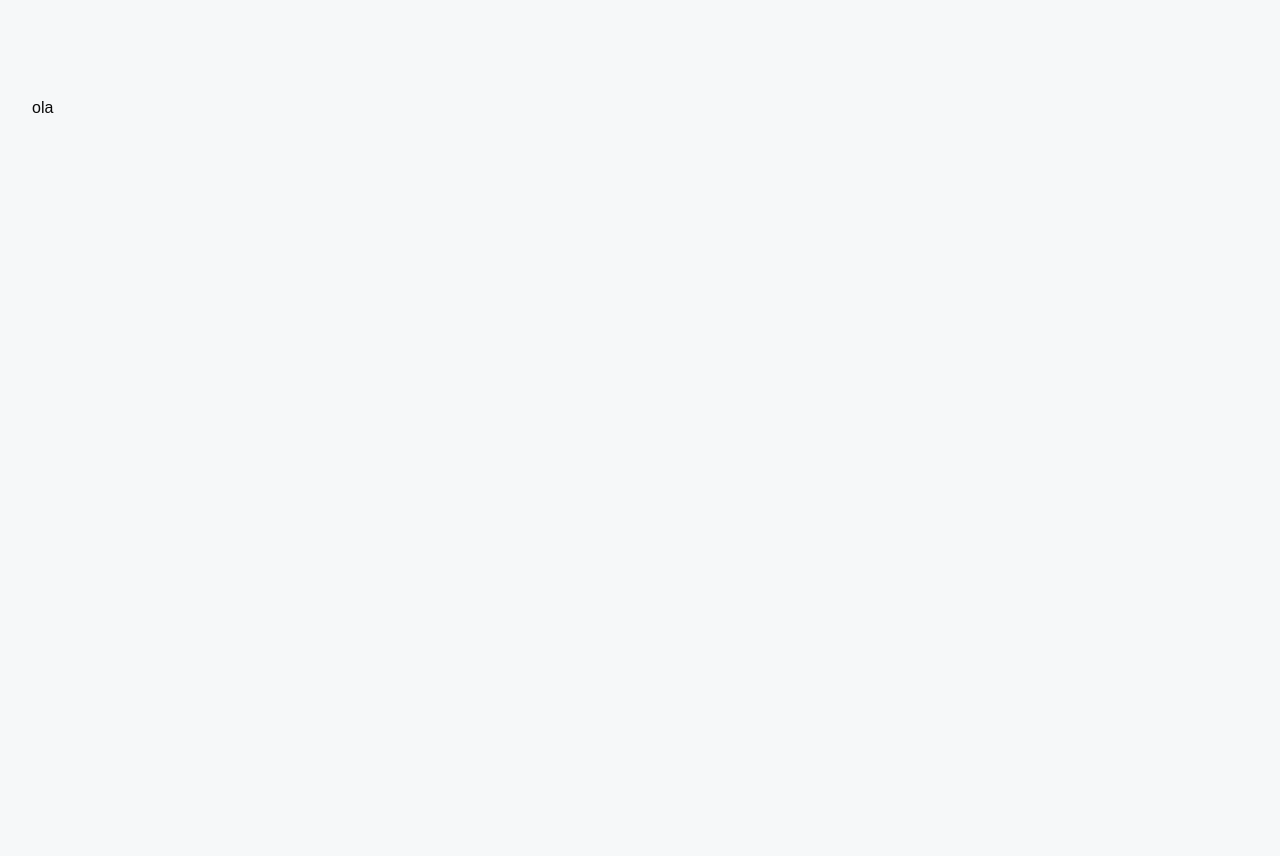
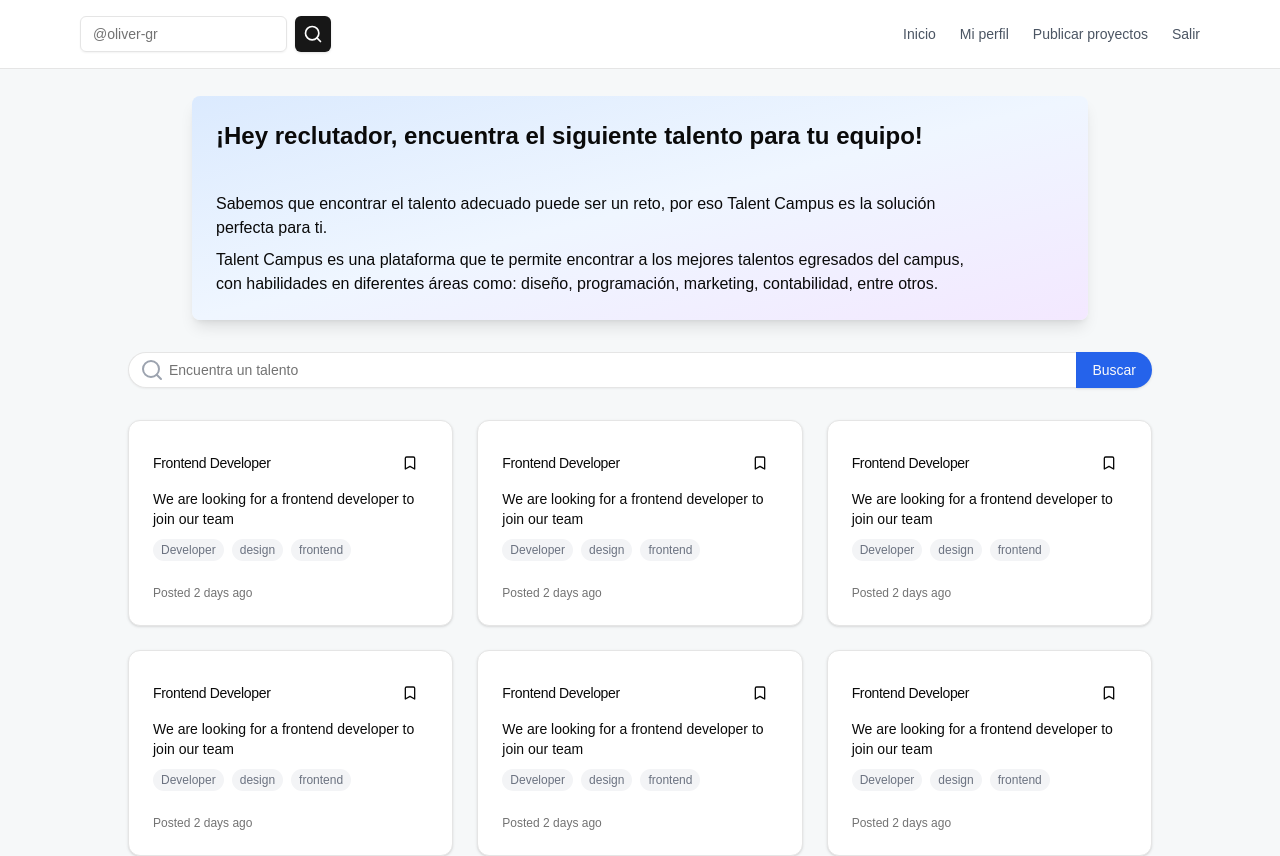
Before and after one commit to HectorvallesG/talent-campus, a Next.js app: page / in a window 1280 px wide. Shown: the top 856 px of the page. Before the commit the page ends 800 px from the top, so only its background shows below. Built offline with nearby package versions, Linux system fonts and the light colour scheme.

Commit message:
add: home page

```diff
--- /dev/null
+++ b/src/app/(home)/page.tsx
@@ -0,0 +1,215 @@
+import { Button } from "@/components/ui/button"
+import { Card, CardContent, CardFooter, CardHeader, CardTitle } from "@/components/ui/card"
+import { Input } from "@/components/ui/input"
+import { Bookmark, Search } from "lucide-react"
+
+export default function Home() {
+  return (
+      <main>
+        <section className="p-6 bg-gradient-to-br from-blue-100 via-blue-50 to-purple-100 rounded-lg max-w-4xl mx-auto shadow-lg">
+          <h1 className="font-semibold text-2xl">
+            ¡Hey reclutador, encuentra el siguiente talento para tu equipo!
+          </h1>
+          <div className="mt-10 max-w-[90%] flex flex-col gap-2 ">
+
+            <p>
+              Sabemos que encontrar el talento adecuado puede ser un reto, por eso Talent Campus es la solución perfecta para ti.
+            </p>
+
+            <p>
+              Talent Campus es una plataforma que te permite encontrar a los mejores talentos egresados del campus, con habilidades en diferentes áreas como: diseño, programación, marketing, contabilidad, entre otros.
+            </p>
+          </div>
+        </section>
+
+       <div className="max-w-5xl mx-auto">
+          <section className="flex items-center my-8 ">
+            <div className="relative flex-grow">
+              <Search className="absolute left-3 top-1/2 transform -translate-y-1/2 text-gray-400" />
+              <Input
+                type="text"
+                placeholder="Encuentra un talento"
+                className="pl-10 pr-4 py-2 w-full rounded-l-full rounded-r-none border-r-0 outline-none bg-white"
+              />
+            </div>
+            <Button className="rounded-l-none rounded-r-full bg-blue-600 hover:bg-blue-700">
+              Buscar
+            </Button>
+          </section>
+
+          <section className="grid grid-cols-[repeat(auto-fit,minmax(250px,1fr))] gap-6 ">
+            <JobCard
+              title="Frontend Developer"
+              experience="Developer, design, frontend"
+              description="We are looking for a frontend developer to join our team"
+              timePosted="2 days ago"
+            />
+            <JobCard
+              title="Frontend Developer"
+              experience="Developer, design, frontend"
+              description="We are looking for a frontend developer to join our team"
+              timePosted="2 days ago"
+            />
+            <JobCard
+              title="Frontend Developer"
+              experience="Developer, design, frontend"
+              description="We are looking for a frontend developer to join our team"
+              timePosted="2 days ago"
+            />
+            <JobCard
+              title="Frontend Developer"
+              experience="Developer, design, frontend"
+              description="We are looking for a frontend developer to join our team"
+              timePosted="2 days ago"
+            />
+            <JobCard
+              title="Frontend Developer"
+              experience="Developer, design, frontend"
+              description="We are looking for a frontend developer to join our team"
+              timePosted="2 days ago"
+            />
+            <JobCard
+              title="Frontend Developer"
+              experience="Developer, design, frontend"
+              description="We are looking for a frontend developer to join our team"
+              timePosted="2 days ago"
+            />
+            <JobCard
+              title="Frontend Developer"
+              experience="Developer, design, frontend"
+              description="We are looking for a frontend developer to join our team"
+              timePosted="2 days ago"
+            />
+            <JobCard
+              title="Frontend Developer"
+              experience="Developer, design, frontend"
+              description="We are looking for a frontend developer to join our team"
+              timePosted="2 days ago"
+            />
+            <JobCard
+              title="Frontend Developer"
+              experience="Developer, design, frontend"
+              description="We are looking for a frontend developer to join our team"
+              timePosted="2 days ago"
+            />
+            <JobCard
+              title="Frontend Developer"
+              experience="Developer, design, frontend"
+              description="We are looking for a frontend developer to join our team"
+              timePosted="2 days ago"
+            />
+            <JobCard
+              title="Frontend Developer"
+              experience="Developer, design, frontend"
+              description="We are looking for a frontend developer to join our team"
+              timePosted="2 days ago"
+            />
+            <JobCard
+              title="Frontend Developer"
+              experience="Developer, design, frontend"
+              description="We are looking for a frontend developer to join our team"
+              timePosted="2 days ago"
+            />
+            <JobCard
+              title="Frontend Developer"
+              experience="Developer, design, frontend"
+              description="We are looking for a frontend developer to join our team"
+              timePosted="2 days ago"
+            />
+            <JobCard
+              title="Frontend Developer"
+              experience="Developer, design, frontend"
+              description="We are looking for a frontend developer to join our team"
+              timePosted="2 days ago"
+            />
+            <JobCard
+              title="Frontend Developer"
+              experience="Developer, design, frontend"
+              description="We are looking for a frontend developer to join our team"
+              timePosted="2 days ago"
+            />
+            <JobCard
+              title="Frontend Developer"
+              experience="Developer, design, frontend"
+              description="We are looking for a frontend developer to join our team"
+              timePosted="2 days ago"
+            />
+            <JobCard
+              title="Frontend Developer"
+              experience="Developer, design, frontend"
+              description="We are looking for a frontend developer to join our team"
+              timePosted="2 days ago"
+            />
+            <JobCard
+              title="Frontend Developer"
+              experience="Developer, design, frontend"
+              description="We are looking for a frontend developer to join our team"
+              timePosted="2 days ago"
+            />
+            <JobCard
+              title="Frontend Developer"
+              experience="Developer, design, frontend"
+              description="We are looking for a frontend developer to join our team"
+              timePosted="2 days ago"
+            />
+            <JobCard
+              title="Frontend Developer"
+              experience="Developer, design, frontend"
+              description="We are looking for a frontend developer to join our team"
+              timePosted="2 days ago"
+            />
+
+
+          </section>
+       </div>
+      </main>
+  );
+}
+
+
+
+interface JobCardProps {
+  title: string
+  experience: string
+  description: string
+  timePosted: string
+}
+function JobCard({
+  title,
+  experience,
+  description,
+  timePosted,
+}:JobCardProps) {
+
+  const experienceArray = experience.split(', ')
+
+  return (
+     <article>
+        <Card className="overflow-hidden">
+          <CardHeader className="flex flex-row items-center justify-between space-y-0 pb-2">
+            <div className="flex items-center space-x-2">
+                <CardTitle className="text-sm font-medium">{title}</CardTitle>
+            </div>
+            <Button variant="ghost" size="icon">
+              <Bookmark className="h-4 w-4" />
+            </Button>
+          </CardHeader>
+          <CardContent>
+
+          <p className="text-sm mb-2">{description}</p>
+
+          <div>
+            {experienceArray.map((item, index) => (
+              <span key={index} className="text-xs text-gray-500 bg-gray-100 px-2 py-1 rounded-full mr-2">{item}</span>
+            ))}
+          </div>
+
+          </CardContent>
+          <CardFooter className="flex justify-between">
+
+            <p className="text-xs text-muted-foreground">Posted {timePosted}</p>
+          </CardFooter>
+      </Card>
+     </article>
+  )
+}
--- a/src/app/page.tsx
+++ /dev/null
@@ -1,7 +0,0 @@
-export default function Home() {
-  return (
-    <div>
-      ola
-    </div>
-  );
-}
--- a/src/components/HeaderNav.tsx
+++ b/src/components/HeaderNav.tsx
@@ -1,11 +1,18 @@
+import { Search } from "lucide-react"
 import { Input } from "./ui/input"
+import { Button } from "./ui/button"
 
 export const HeaderNav = () => {
   return (
-    <header className="bg-white border-b fixed w-full top-0 left-0 right-0 z-50 ">
-        <div className="max-w-6xl mx-auto px-4 py-2 flex items-center justify-between">
+    <header className="bg-white border-b fixed w-full top-0 left-0 right-0 ">
+        <div className="max-w-6xl mx-auto p-4 flex items-center justify-between">
           {/* <Linkedin className="text-[#0a66c2] w-8 h-8" /> */}
-          <Input className="max-w-xs" placeholder="Search" type="search" />
+          <div className="flex items-center gap-2">
+            <Input className="max-w-xs" placeholder="@oliver-gr" type="text" />
+            <Button  size='icon' className="p-2">
+              <Search className="text-white" />
+            </Button>
+          </div>
           <nav className="flex space-x-6 text-sm text-gray-600">
             <a href="#">Inicio</a>
             <a href="#">Mi perfil</a>
```
